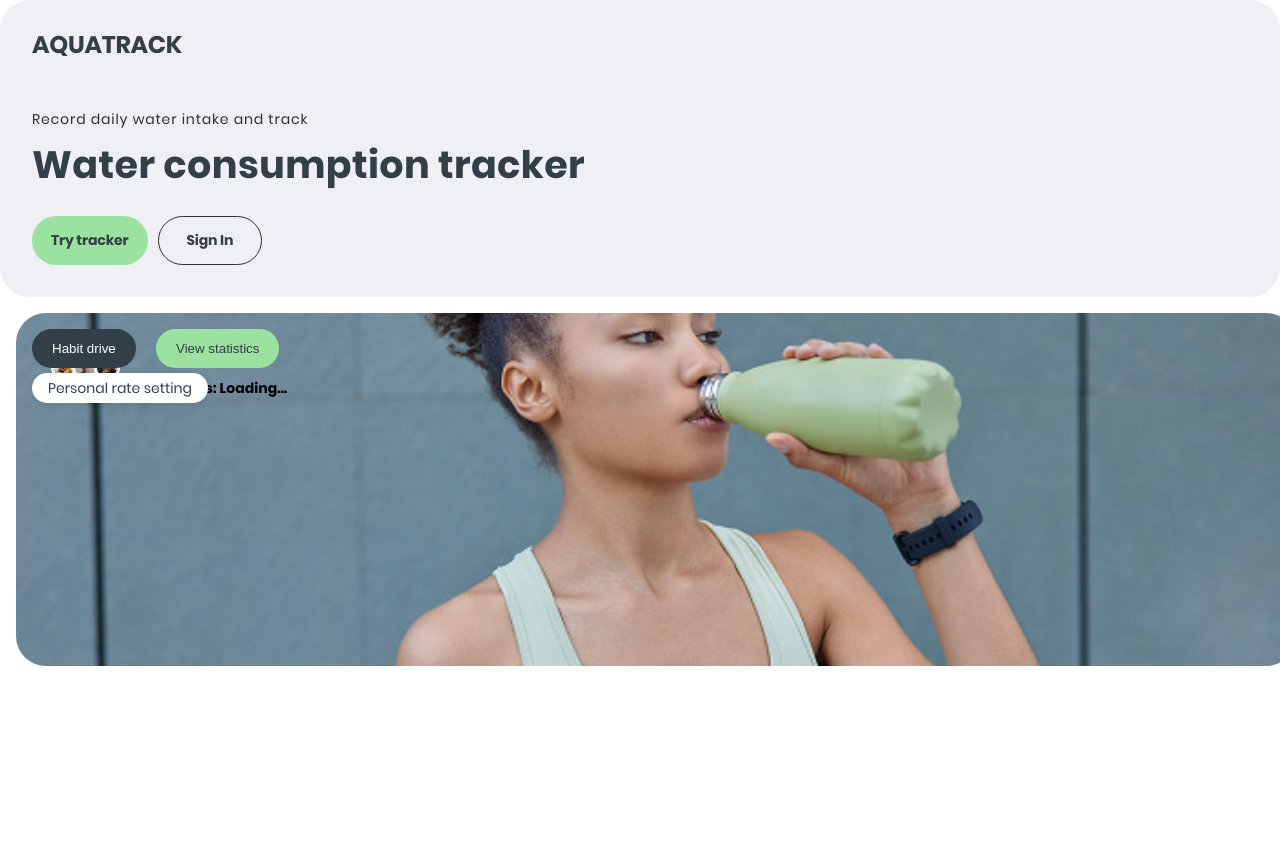
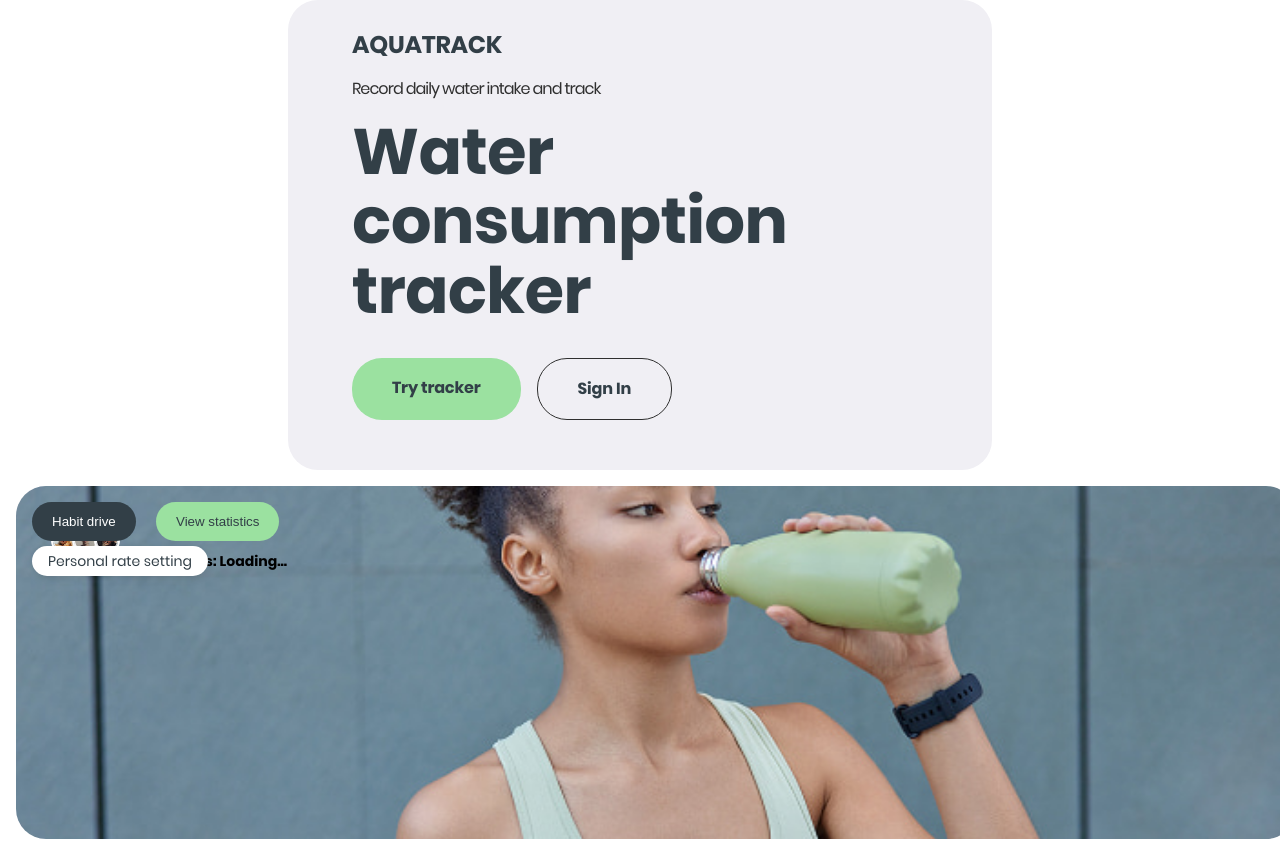
Before and after one commit to z9877969/test_vercel_deploy, a React (Vite) app: page / in a window 1280 px wide. Shown: the top 855 px of the page. Before the commit the page ends 800 px from the top, so only its background shows below. Built offline with nearby package versions, Linux system fonts and the light colour scheme; no server answers.

Commit message:
Update WelcomeSection.module.css

```diff
--- a/src/components/WelcomeSection/WelcomeSection.module.css
+++ b/src/components/WelcomeSection/WelcomeSection.module.css
@@ -1,30 +1,71 @@
 .welcomeSection {
-  padding: 32px;
+  max-width: 343px;
+  width: 100%;
+  margin: 0 auto;
+  padding: 24px 16px 67px;
   border-radius: 30px;
   background-color: var(--background-color);
 }
+@media (min-width: 768px) {
+  .welcomeSection {
+    max-width: 704px;
+    padding:32px 64px 50px;
+  }
+}
+
 .welcomeText {
-  margin-top: 50px;
-  /* font-weight: 400; */
+  margin-top: 18px;
   font-size: 14px;
   line-height: 1.5;
-  letter-spacing: 0.06em;
+  letter-spacing: -0.06em;
   color: var(--main-text-color);
 }
+
+@media (min-width: 768px) {
+  .welcomeText {
+    font-size: 16px;
+    line-height: 150%;
+  }
+}
+@media (min-width: 1440px) {
+  .welcomeText {
+    margin-top: 132px;
+  }
+}
+
 .welcomeTitle {
   margin-top: 16px;
   font-weight: 700;
   font-size: 38px;
   line-height: 1;
-  letter-spacing: 0.01em;
+  letter-spacing: -0.01em;
   color: var(--grey-color);
+}
+
+@media (min-width: 768px) {
+  .welcomeTitle {
+    font-size: 64px;
+    line-height: 109%;
+  }
+}
+@media (min-width: 1440px) {
+  .welcomeTitle {
+    font-size: 80px;
+    line-height: 95%;
+  }
 }
 
 .welcomeBtn {
   display: flex;
   gap: 10px;
   margin-top: 32px;
-
+}
+@media (min-width: 768px) {
+  .welcomeBtn {
+    gap: 16px;
+  }
+}
+@media (min-width: 1440px) {
 }
 
 .btnTracker {
@@ -41,7 +82,16 @@
 }
 .btnTracker:hover,
 .btnTracker:focus {
-  background-color: #87D28D;
+  background-color: #87d28d;
+}
+@media (min-width: 768px) {
+  .btnTracker {
+    padding: 18px 40px;
+    font-size: 16px;
+    line-height: 150%;
+  }
+}
+@media (min-width: 1440px) {
 }
 .btnSignIn {
   padding: 14px 28px;
@@ -58,6 +108,15 @@
 
 .btnSignIn:hover,
 .btnSignIn:focus {
-  color: #87D28D;
-  border: 1px solid #87D28D;
+  color: #87d28d;
+  border: 1px solid #87d28d;
 }
+@media (min-width: 768px) {
+  .btnSignIn {
+    padding: 18px 40px;
+    font-size: 16px;
+    line-height: 150%;
+  }
+}
+@media (min-width: 1440px) {
+}
```
